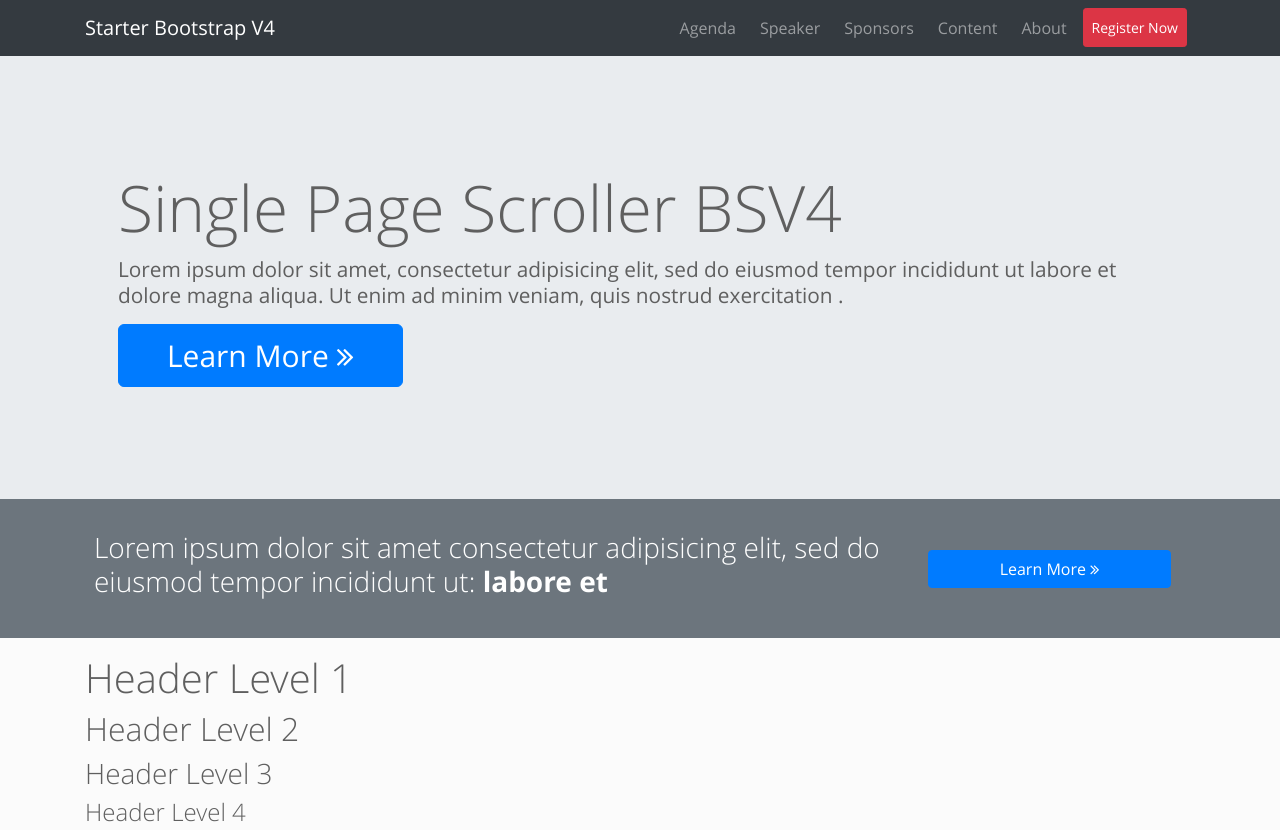
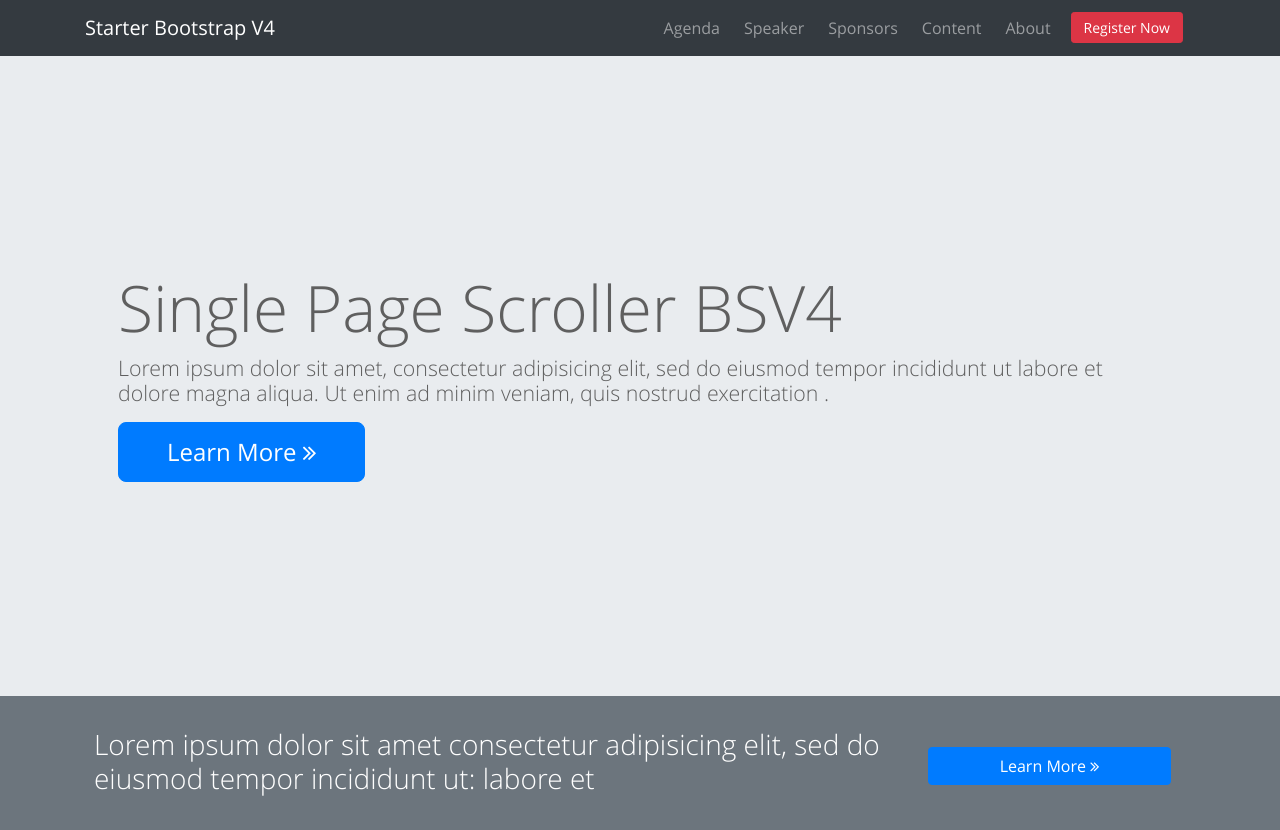
Before and after one commit to jvining/Starter-Bootstrap-V4, a plain HTML site: page index.html in a window 1280 px wide. Shown: the top 830 px of the page. Drawn offline with Linux system fonts and the light colour scheme.

Commit message:
Update style.css
- Added proper CSS project credit
- Globalized the first-child margin top/bottom
- Removed .bg-darken-xxx class
- Updated Responsive text breakpoints
- Text Weight classes naming convetion updated to not conflict with BS4
- .btn-xl: Updated to .rem's

```diff
--- a/style.css
+++ b/style.css
@@ -1,36 +1,32 @@
 /*
-    rgb(66, 139, 202)
-    rgb(92, 184, 92)
-    rgb(91, 192, 222)
-    rgb(240, 173, 78)
-    rgb(217, 83, 79)
- */
+Project Name: Starter Bootstrap V4
+Project URI: https://jvining.github.io/Starter-bootstrap-v4
+Description: A Project Template built with Bootstrap 4, Jquery, & Google WebFonts. All assets locally hosted ready for immediate use (http://bit.ly/1SnymWq)
+Author: Joshua Vining
+Author URI: https://github.com/jvining
+*/
 
 body {background:#fbfbfb; font-family: "Open Sans", "Helvetica Neue", "Helvetica", "Arial", "sans-serif";}
 body h1, body h2, body h3, body h4, body h5 {font-weight:300;}
 body [class*="col-"] {color:#5f5f5f; font-size:16px; line-height:1.75em;}
 
-body .jumbotron {margin-top:3.5em; margin-bottom:0;}
+body > .container:first-of-type, body > .container-fluid:first-of-type,  body > .jumbotron:first-of-type {margin-top:3.5em!important; margin-bottom:0!important;}
+body > .jumbotron{height:80vh;}
 
-footer {background:#343a40; margin-top:50px; padding:15px 0 0 0;}
-footer [class*="col"] a {color:#999;}
-footer [class*="col"] a:hover {color:#fff;}
+body .navbar .navbar-nav .nav-item:last-child a {margin:.25rem; padding:.25rem .75rem;}
 
-.bg-darken-1 {box-shadow: inset 10000px 0 0 rgba(0, 0, 0, .1);} .bg-darken-2 {box-shadow: inset 10000px 0 0 rgba(0, 0, 0, .2);} .bg-darken-3 {box-shadow: inset 10000px 0 0 rgba(0, 0, 0, .3);}
-.bg-darken-4 {box-shadow: inset 10000px 0 0 rgba(0, 0, 0, .4);} .bg-darken-5 {box-shadow: inset 10000px 0 0 rgba(0, 0, 0, .5);} .bg-darken-6 {box-shadow: inset 10000px 0 0 rgba(0, 0, 0, .6);}
-.bg-darken-7 {box-shadow: inset 10000px 0 0 rgba(0, 0, 0, .7);} .bg-darken-8 {box-shadow: inset 10000px 0 0 rgba(0, 0, 0, .8);} .bg-darken-9 {box-shadow: inset 10000px 0 0 rgba(0, 0, 0, .9);}
+.fa-lg,.fa-1x,.fa-2x,.fa-3x,.fa-4x,.fa-5x,.fa-6x,.fa-7x,.fa-8x,.fa-9x,.fa-10x{line-height:1.2em; transition:.3s ease-in-out;}
+.fa-lg{font-size:1.33333333em;} .fa-1x{font-size:1.5em; }
+.fa-2x{font-size:2em;} .fa-3x{font-size:3em;} .fa-4x{font-size:4em;}
+.fa-5x{font-size:5em;} .fa-6x{font-size:6em;} .fa-7x{font-size:7em;}
+.fa-8x{font-size:8em;} .fa-9x{font-size:9em;} .fa-x {font-size:10em;}
+ @media(max-width:990px){h1{font-size:2em!important;transition:.3s ease-in-out;} h2{font-size:1.5em!important;transition:.3s ease-in-out;} h3{font-size:1.25em!important;transition:.3s ease-in-out;} h4{font-size:1.15em!important;transition:.3s ease-in-out;} h5{font-size:1em!important;transition:.3s ease-in-out;} p, ul, ol, li, table, address, blockquote, cite{font-size:14px!important;line-height:1.5em!important; transition:.3s ease-in-out;}}
 
-.fa-lg,.fa-1x,.fa-2x,.fa-3x,.fa-4x,.fa-5x,.fa-6x,.fa-7x,.fa-8x,.fa-9x,.fa-10x {line-height:1.25em;}
-.fa-lg {font-size:1.3em;} .fa-1x {font-size:1.5em;} .fa-2x {font-size:2.0em;}
-.fa-3x {font-size:3.0em;} .fa-4x {font-size:4.0em;} .fa-5x {font-size:5.0em;}
-.fa-6x {font-size:6.0em;} .fa-7x {font-size:7.0em;} .fa-8x {font-size:8.0em;}
-.fa-9x {font-size:9.0em;} .fa-10x{font-size:10em;}
-
-.text-light {font-weight:300;}
-.text-normal{font-weight:400;}
-.text-bold {font-weight:700;}
+.text-300 {font-weight:300;}
+.text-400{font-weight:400;}
+.text-700 {font-weight:700;}
 .text-shadow {text-shadow:rgba( 0, 0, 0, .25 ) .045em .045em;}
 
 .btn,.btn:hover {transition:.3s ease-in-out;}
-.btn-xl{font-size:30px;padding:8px 10px;border-radius:6px;}
-@media(max-width:768px){.btn-xl{font-size:20px;padding:8px 13px;}}
+.btn-xl{padding: .7rem 1.25rem; font-size: 1.5rem; border-radius: .5rem; transition:.3s ease-in-out;}
+@media(max-width:768px){.btn-xl{padding: .375rem .75rem; font-size: 1rem; line-height: 1.5; border-radius: .25rem; transition:.3s ease-in-out;}}
```
